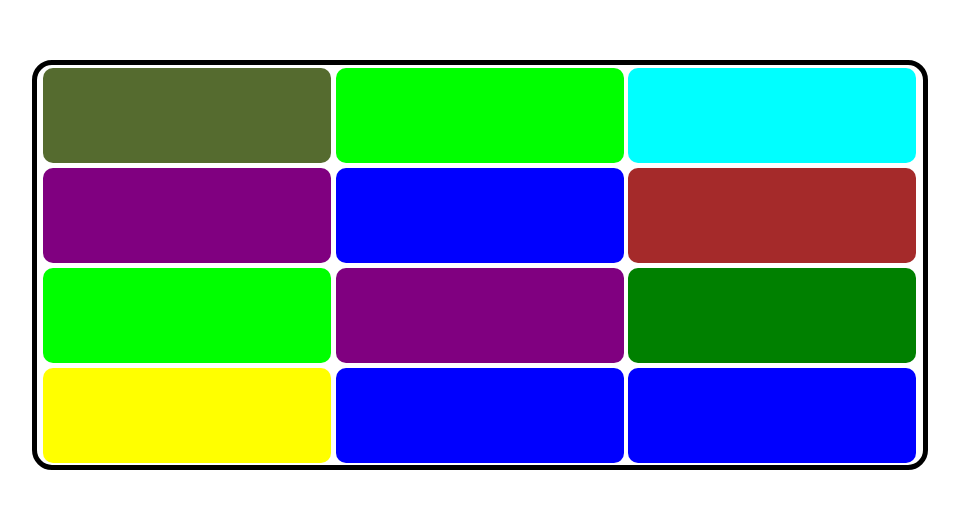
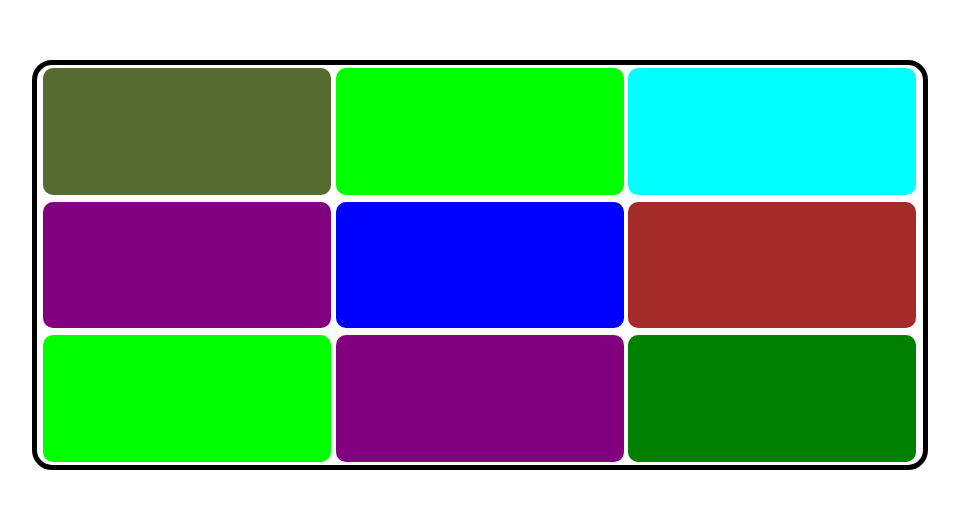
Before and after one commit to Afek-Sakaju/colors-table-react, a React (Create React App) app: page / in a window 1280 px wide. Shown: the part 127-636 px from the top of the page, without its empty margins (143-1102 px from the left). Built offline with nearby package versions, Linux system fonts and the light colour scheme.

Commit message:
more specified propTypes + code refactored to more readable and be more precise + now colorsMatrix accepts objects

```diff
--- a/src/App.jsx
+++ b/src/App.jsx
@@ -7,8 +7,8 @@ function App() {
   return (
     <div className="app-container">
       <ManagedColorsTable
+        rows={3}
         columns={3}
-        rows={4}
         allowRepeatedColors={false}
         tableColorList={colors}
       />
--- a/src/base-components/ColorsTable/ColorsTable.jsx
+++ b/src/base-components/ColorsTable/ColorsTable.jsx
@@ -4,21 +4,21 @@ import PropTypes from "prop-types";
 import "./ColorsTable.scss";
 import { Square } from "../";
 
-export function ColorsTable({ backgroundColor, colorsMatrix, onClick }) {
+export function ColorsTable({ backgroundColor, dataMatrix, onClick }) {
   return (
     <div
       className="table-container"
-      style={{ backgroundColor: backgroundColor }}
+      style={backgroundColor ? { backgroundColor: backgroundColor } : {}}
     >
-      {colorsMatrix.map((_, i) => (
-        <div className="row" key={i}>
-          {colorsMatrix[i].map((color, j) => {
+      {dataMatrix?.map((row, i) => (
+        <div key={i} className="row">
+          {row?.map((item, j) => {
             return (
               <Square
+                key={`${i}~${j}`}
                 id={`${i}~${j}`}
-                color={color}
+                color={item.color}
                 onClick={onClick}
-                key={`${i}~${j}`}
               />
             );
           })}
@@ -30,11 +30,18 @@ export function ColorsTable({ backgroundColor, colorsMatrix, onClick }) {
 
 ColorsTable.propTypes = {
   backgroundColor: PropTypes.string,
-  colorsMatrix: PropTypes.array.isRequired,
+  dataMatrix: PropTypes.arrayOf(
+    PropTypes.arrayOf(
+      PropTypes.shape({
+        color: PropTypes.string,
+      })
+    )
+  ),
   onClick: PropTypes.func,
 };
 
 ColorsTable.defaultProps = {
-  backgroundColor: "white",
+  backgroundColor: undefined,
+  dataMatrix: undefined,
   onClick: undefined,
 };
--- a/src/base-components/Sqaure/Square.jsx
+++ b/src/base-components/Sqaure/Square.jsx
@@ -21,5 +21,5 @@ Square.propTypes = {
 Square.defaultProps = {
   color: "black",
   onClick: undefined,
-  id: "undefined~undefined",
+  id: undefined,
 };
--- a/src/components/ManagedColorsTable/ManagedColorsTable.jsx
+++ b/src/components/ManagedColorsTable/ManagedColorsTable.jsx
@@ -11,8 +11,8 @@ import { countColorsInMatrix } from "../../utils";
 
 export function ManagedColorsTable({
   backgroundColor,
+  rows,
   columns,
-  rows,
   allowRepeatedColors,
   tableColorList,
   onChange,
@@ -23,7 +23,7 @@ export function ManagedColorsTable({
     colorsList: tableColorList,
   });
 
-  const [colorsMatrix, setColorsMatrix] = useState(statesMatrix);
+  const [dataMatrix, setDataMatrix] = useState(statesMatrix);
 
   useEffect(() => {
     const colorsState = countColorsInMatrix(statesMatrix);
@@ -34,14 +34,14 @@ export function ManagedColorsTable({
     const [i, j] = id.split("~");
     if (!areValidIndexes([i, j])) return;
 
-    setColorsMatrix?.((mat) => {
+    setDataMatrix?.((mat) => {
       const nextColor = generateNewSquareColor({
-        prevColor: mat[i][j],
+        prevColor: mat[i][j].color,
         allowRepeatedColors,
         colorsList: tableColorList,
       });
 
-      mat[i][j] = nextColor;
+      mat[i][j].color = nextColor;
       const colorsState = countColorsInMatrix(mat);
       onChange?.(colorsState);
       return [...mat];
@@ -50,7 +50,7 @@ export function ManagedColorsTable({
 
   return (
     <ColorsTable
-      colorsMatrix={colorsMatrix}
+      dataMatrix={dataMatrix}
       onClick={onClick}
       backgroundColor={backgroundColor}
     />
@@ -62,15 +62,15 @@ ManagedColorsTable.propTypes = {
   rows: PropTypes.number,
   columns: PropTypes.number,
   allowRepeatedColors: PropTypes.bool,
-  tableColorList: PropTypes.array,
+  tableColorList: PropTypes.arrayOf(PropTypes.string),
   onChange: PropTypes.func,
 };
 
 ManagedColorsTable.defaultProps = {
-  backgroundColor: "white",
-  rows: 3,
-  columns: 4,
+  backgroundColor: undefined,
+  rows: 1,
+  columns: 1,
   allowRepeatedColors: true,
-  tableColorList: ["red", "green", "blue"],
+  tableColorList: ["black"],
   onChange: undefined,
 };
--- a/src/utils/functions.js
+++ b/src/utils/functions.js
@@ -1,29 +1,24 @@
-export const generateRandomColor = (list = ["red", "blue", "green"]) => {
+export const generateRandomColor = (list) => {
+  list ||= ["black"];
   const randomNumber = Math.floor(Math.random() * list.length);
 
   return list[randomNumber];
 };
 
-export const createMatrix = ({
-  rows,
-  columns,
-  colorsList = null,
-  singleColor = "black",
-}) => {
-  const shouldGenerateColor = colorsList;
+export const createMatrix = ({ rows, columns, colorsList = null }) => {
   return Array.from({ length: rows }, () =>
-    Array.from({ length: columns }, () =>
-      shouldGenerateColor ? generateRandomColor(colorsList) : singleColor
-    )
+    Array.from({ length: columns }, () => ({
+      color: generateRandomColor(colorsList),
+    }))
   );
 };
 
 export function countColorsInMatrix(mat) {
   const colorsState = {};
   mat.forEach((row) => {
-    row.forEach((color) => {
-      colorsState[color] ||= 0;
-      colorsState[color]++;
+    row.forEach((itemData) => {
+      colorsState[itemData.color] ||= 0;
+      colorsState[itemData.color]++;
     });
   });
 
```
